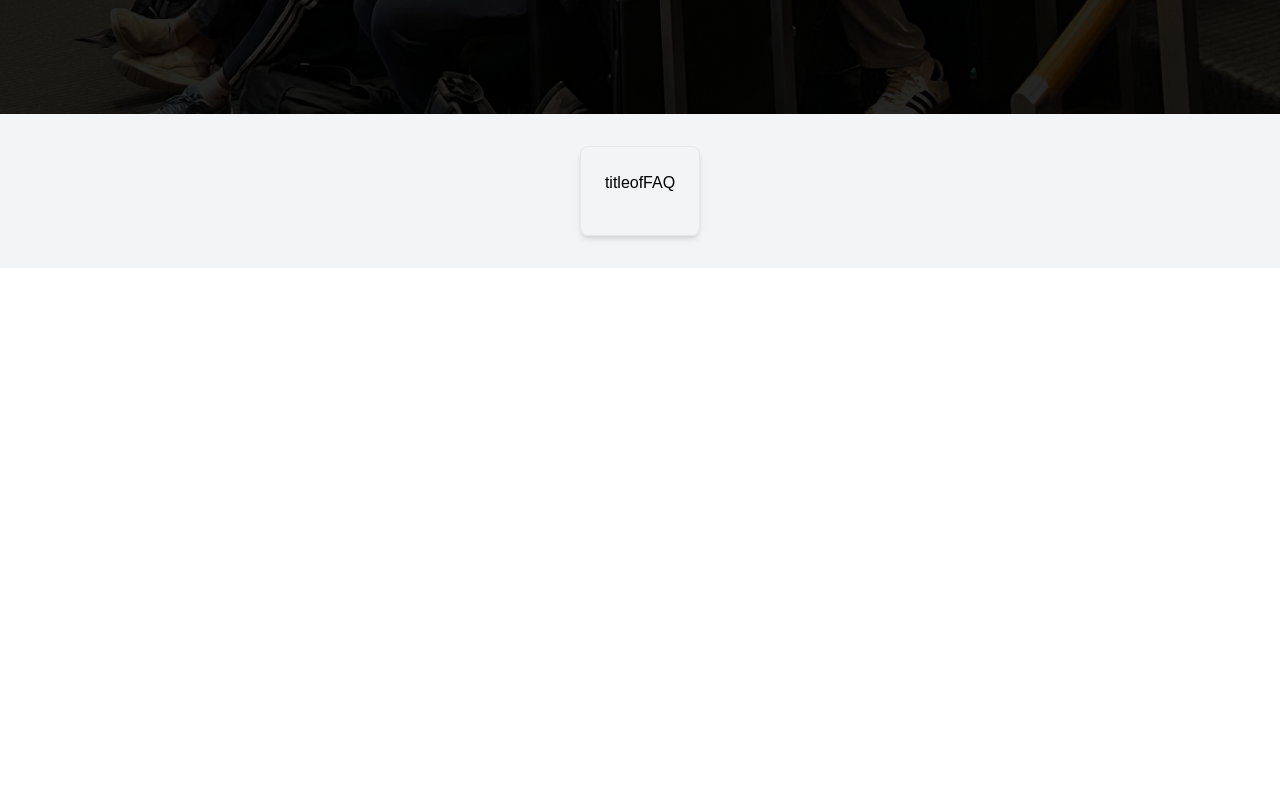
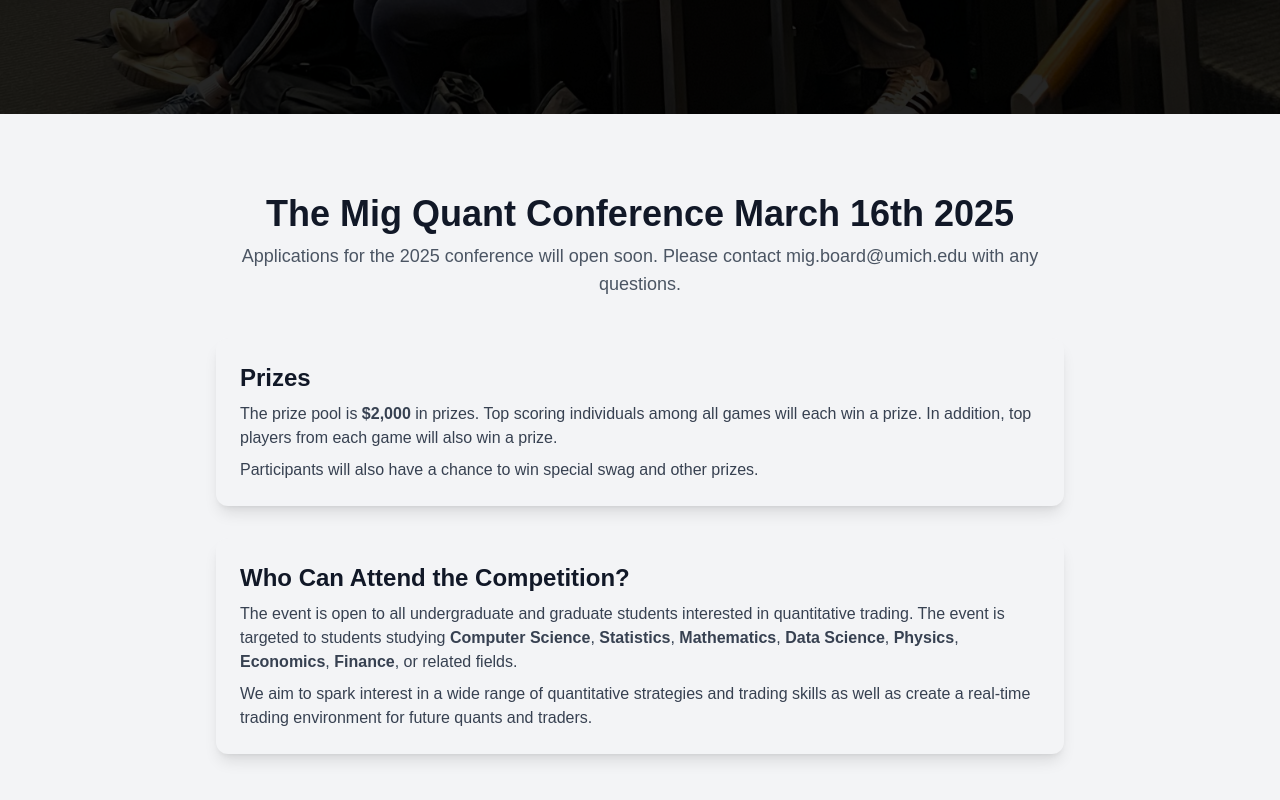
Before and after one commit to AryamanGoenka0910/MIGCONF25, a Next.js app: page / in a window 1280 px wide. Shown: the part 686-1486 px from the top of the page. Before the commit the page ends 954 px from the top, so only its background shows below. Built offline with nearby package versions, Linux system fonts and the light colour scheme.

Commit message:
adding in FAQ section

```diff
--- a/components/HomeFAQ.tsx
+++ b/components/HomeFAQ.tsx
@@ -1,22 +1,52 @@
 
 const HomeFAQ = ({titleofFAQ, textofFAQ} : {titleofFAQ:string, textofFAQ:string}) => {
   return (
-    <div
-        className="
-            flex
-            flex-col
-            items-center
-            justify-center
-            p-6
-            rounded-lg
-            shadow-md
-            gap-y-4
-            text-black
-            border
-        "
-    >
-      <h2 className="text-start">titleofFAQ</h2>
-      <p>{textofFAQ}</p>
+    <div className="max-w-4xl mx-auto px-6 py-12">
+      {/* Title Section */}
+      <h1 className="text-3xl md:text-4xl font-bold text-gray-900 text-center">
+        The Mig Quant Conference March 16th 2025
+      </h1>
+      <p className="text-lg text-gray-600 text-center mt-2">
+        Applications for the 2025 conference will open soon. Please contact mig.board@umich.edu with any questions.
+      </p>
+
+      <div className="mt-10 space-y-8">
+        {/* Prizes Section */}
+        <div className="bg-gray-100 p-6 rounded-xl shadow-lg">
+          <h2 className="text-2xl font-semibold text-gray-900">Prizes</h2>
+          <p className="text-gray-700 mt-2">
+            The prize pool is <span className="font-semibold">$2,000</span> in
+            prizes. Top scoring individuals among all games will each win a
+            prize. In addition, top players from each game will also win a
+            prize.
+          </p>
+          <p className="text-gray-700 mt-2">
+            Participants will also have a chance to win special swag and other
+            prizes.
+          </p>
+        </div>
+
+        {/* Attendance Section */}
+        <div className="bg-gray-100 p-6 rounded-xl shadow-lg">
+          <h2 className="text-2xl font-semibold text-gray-900">
+            Who Can Attend the Competition?
+          </h2>
+          <p className="text-gray-700 mt-2">
+            The event is open to all undergraduate and graduate students
+            interested in quantitative trading. The event is targeted to
+            students studying <strong>Computer Science</strong>,{" "}
+            <strong>Statistics</strong>, <strong>Mathematics</strong>,{" "}
+            <strong>Data Science</strong>, <strong>Physics</strong>,{" "}
+            <strong>Economics</strong>, <strong>Finance</strong>, or related
+            fields.
+          </p>
+          <p className="text-gray-700 mt-2">
+            We aim to spark interest in a wide range of quantitative strategies
+            and trading skills as well as create a real-time trading
+            environment for future quants and traders.
+          </p>
+        </div>
+      </div>
     </div>
   )
 }
```
